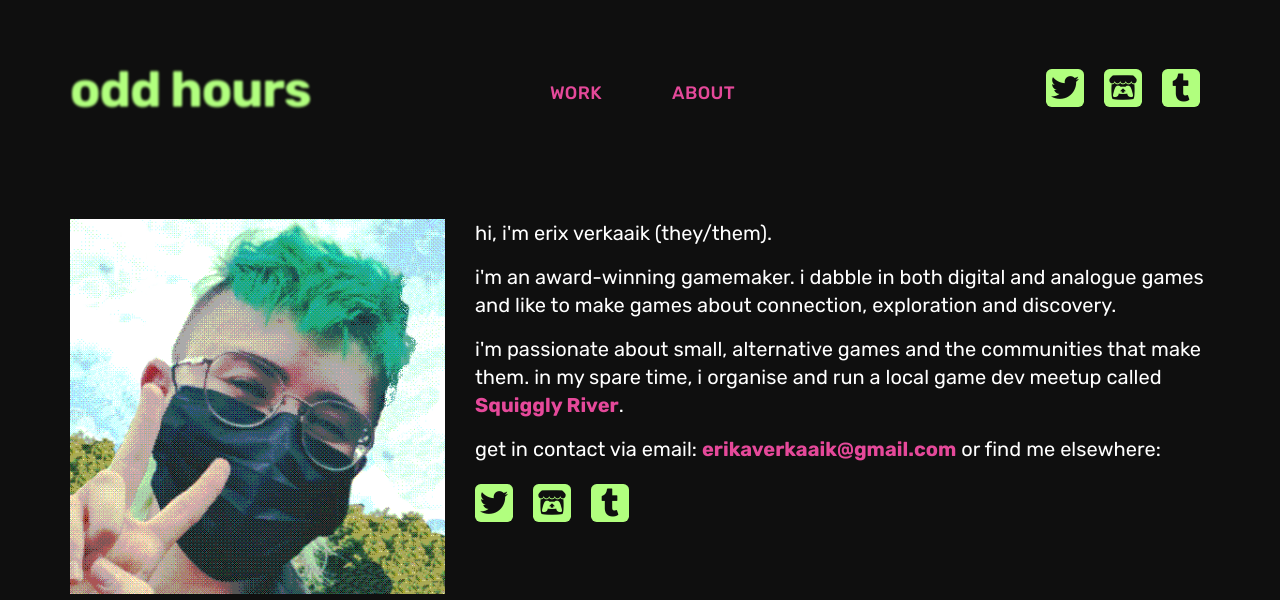
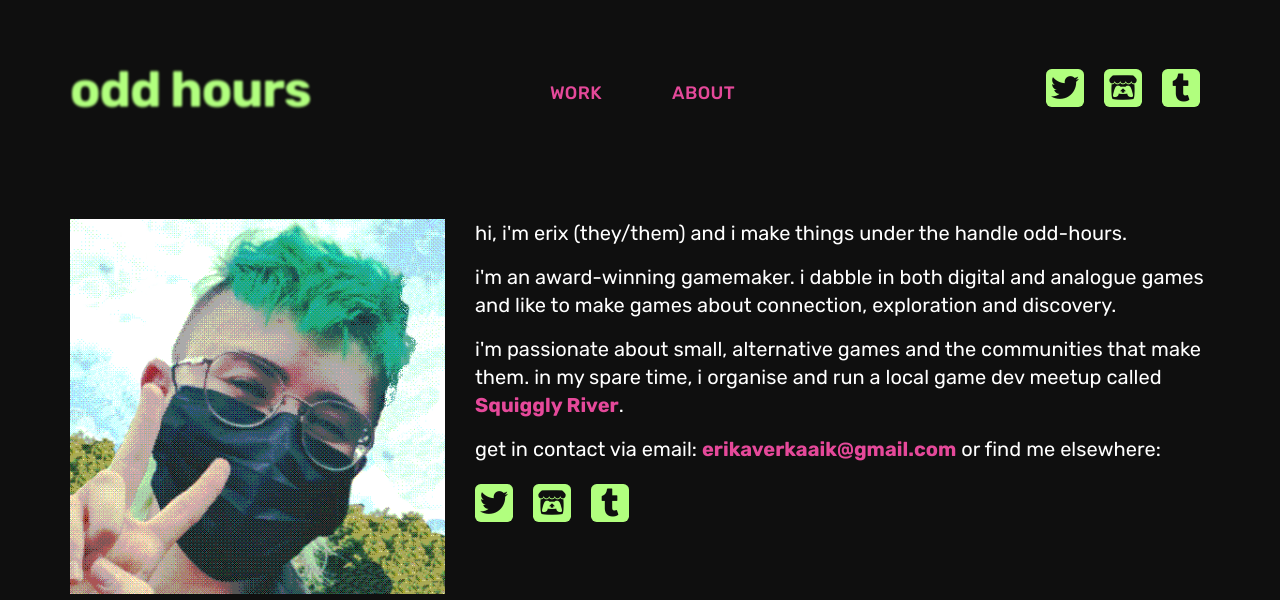
Before and after one commit to ErikaVerkaaik/erikaverkaaik.github.io, a Jekyll site: the page built from about/index.html, in a window 1280 px wide and 900 px high, cut to the strip 0-600 px from the top of the window. Built offline with Jekyll 4.4.1, drawn with Linux system fonts in a browser that asks for light colours; nearby versions of some CDN libraries.

Commit message:
slight updates

```diff
--- a/_includes/section__about.html
+++ b/_includes/section__about.html
@@ -9,7 +9,7 @@
     </div>
 
     <div class="about__content">
-      <p>hi, i'm erix verkaaik (they/them).</p>
+      <p>hi, i'm erix (they/them) and i make things under the handle odd-hours.</p>
       <p>i'm an award-winning gamemaker. i dabble in both digital and analogue games and like to make games about connection, exploration and discovery.</p>
       <p>i'm passionate about small, alternative games and the communities that make them. in my spare time, i organise and run a local game dev meetup called <a href="https://twitter.com/squigglyriver">Squiggly River</a>.</p>
       <p>get in contact via email: <a href="mailto:erikaverkaaik@gmail.com">erikaverkaaik@gmail.com</a> or find me elsewhere:</p>
--- a/index.html
+++ b/index.html
@@ -110,10 +110,12 @@ featured_image: /images/social.jpg
 					<li><strong>How To Build A Games Community For Everyone Else</strong> (<a href="https://youtu.be/C4BB3YZxypY" target="_blank">Video</a>): Freeplay Independent Games Festival 2021</li>
 					<li><strong>Micro Talk</strong> (<a href="https://youtu.be/bRbeIFsfkaI?t=28894" target="_blank">Video</a>): Freeplay Independent Games Festival 2018</li>
 				</ul>
+				<br><br>
 				<h4>blogs</h4>
 				<ul>
 					<li><strong>Games to Write Home About</strong> (<a href="https://gamestowritehomeabout.tumblr.com/" target="_blank">Blog</a>): Short form analysis of interesting things in interesting games</li>
 				</ul>
+				<br><br>
 				<h4>academic work</h4>
 				<ul>
 					<li><strong>The role of community in the work of alternative Australian gamemakers</strong> (<a href="https://digraa.org/wp-content/uploads/2023/01/2023-CAMERA-READY_Erika-Verkaaik.pdf" target="_blank">Conference paper</a>): an initial overview of my Masters research project, presented at <a href="https://digraa.org/post/category/digraa2023/" target="_blank">DiGRAA 2023</a>.</li>
```
